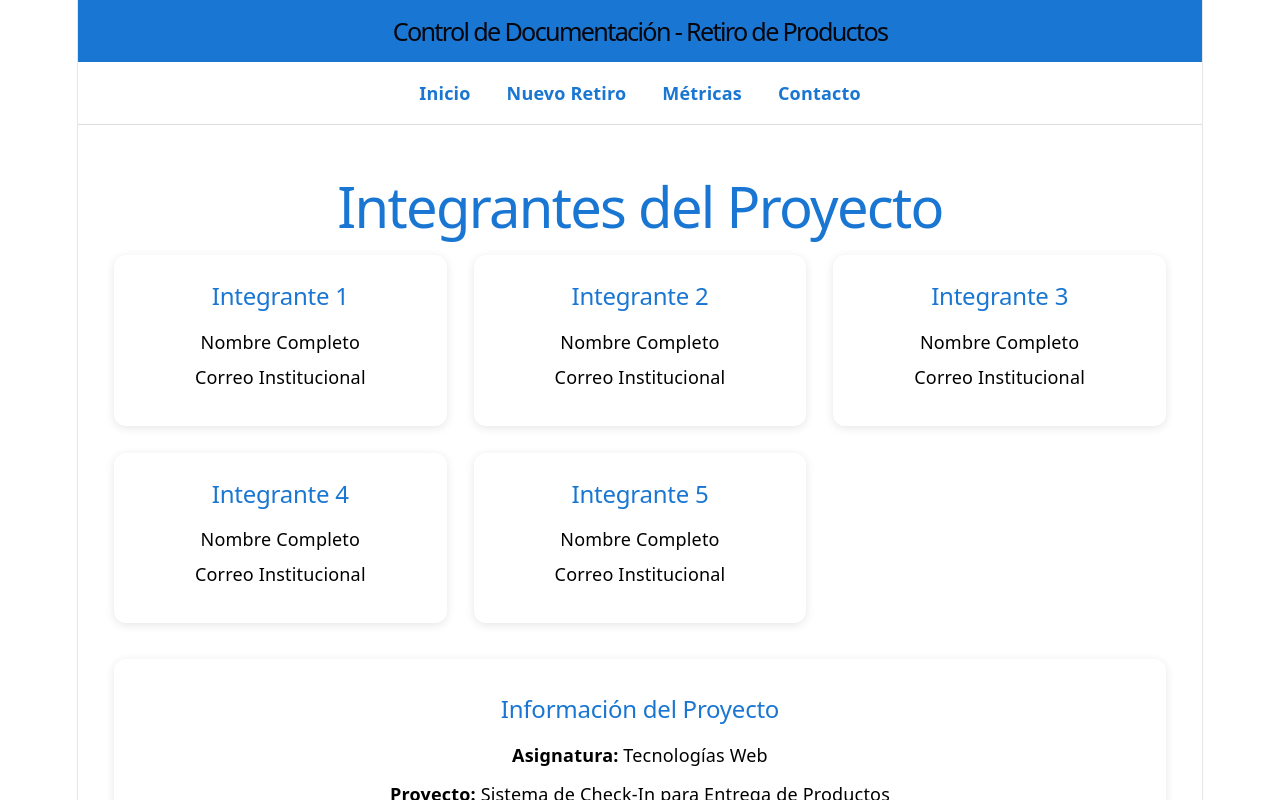
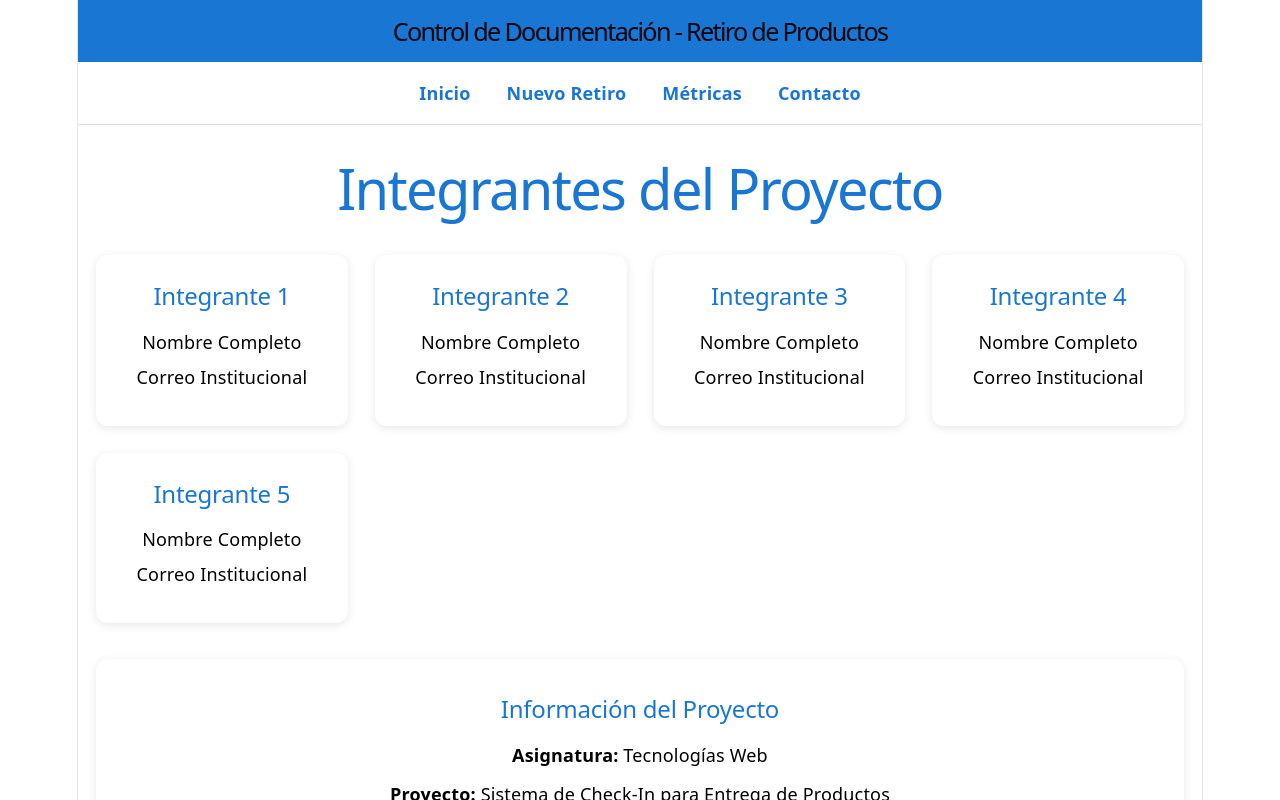
Before and after one commit to BlasterLc/checklist-retiro-frontend, a React (Vite) app: page /contacto in a window 1280 px wide. Shown: the top 800 px of the page. Built offline with nearby package versions, Linux system fonts and the light colour scheme.

Commit message:
padding contacto

```diff
--- a/src/styles/pages/_contacto.scss
+++ b/src/styles/pages/_contacto.scss
@@ -1,6 +1,6 @@
 .contacto {
 
-  padding: 2rem;
+  padding: 1rem;
 
   color: #000;
 }
@@ -9,7 +9,7 @@
 
   text-align: center;
 
-  margin-bottom: 2rem;
+  margin-bottom: 3rem;
 
   color: #1976d2;
 }
```
